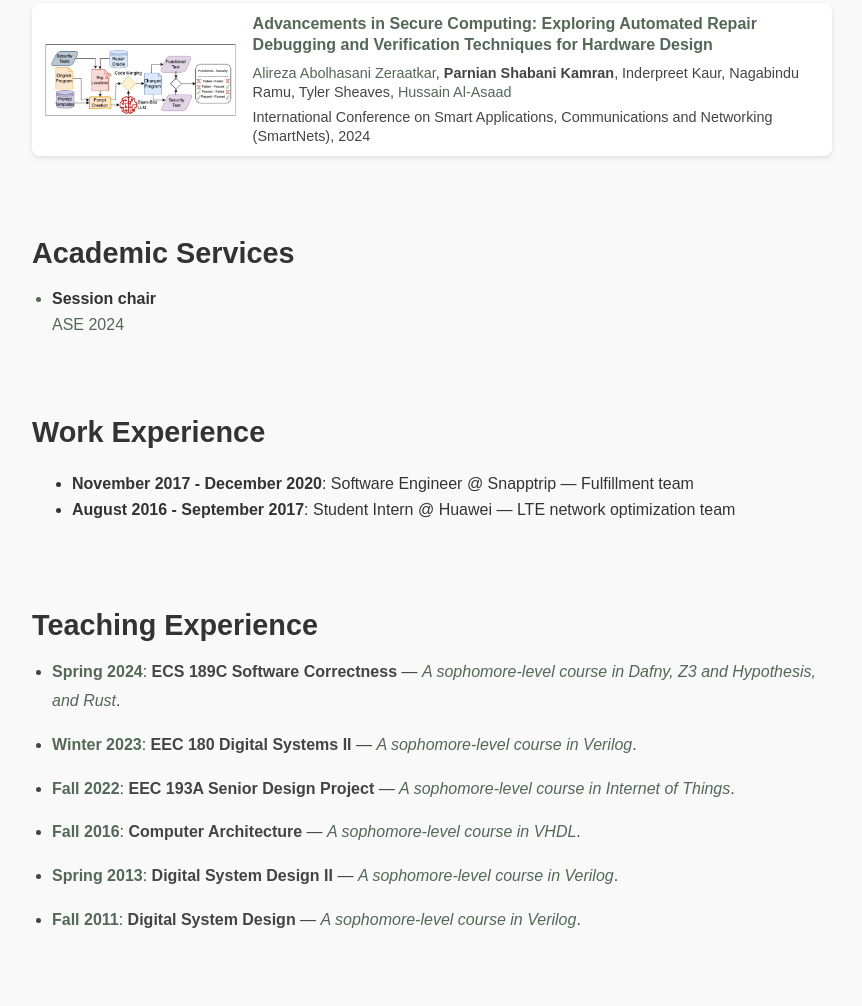
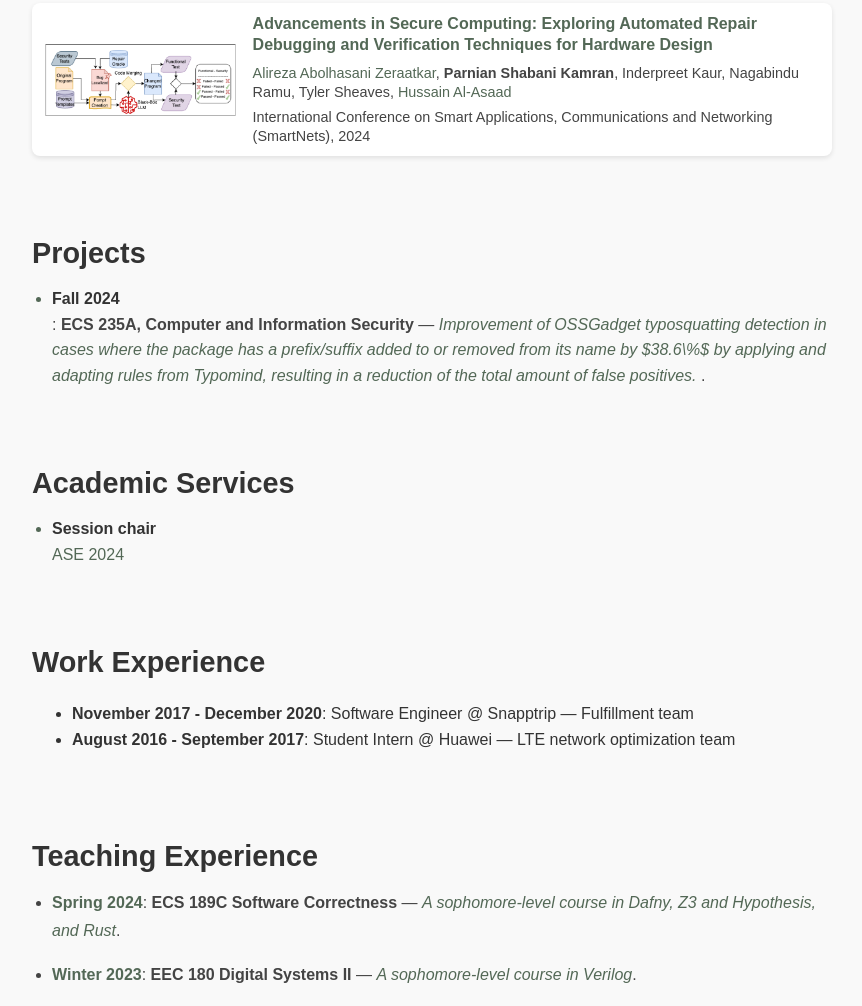
Before and after one commit to Parniaan/Parniaan.github.io, a plain HTML site: page index.html in a window 1280 px wide. Shown: the part 1089-2095 px from the top of the page, without its empty margins (208-1070 px from the left). Drawn offline with Linux system fonts and the light colour scheme.

Commit message:
Add projects

```diff
--- a/index.html
+++ b/index.html
@@ -103,6 +103,18 @@
 
     </div>
 
+
+    <div class="section">
+        <h2 class="section-title">Projects</h2>
+        <ul class="service-list">
+            <li>
+                <strong class="teaching-dates">Fall 2024</strong>:
+                <span class="teaching-role">ECS 235A, Computer and Information Security</span> —
+                <span class="teaching-description">Improvement of <a href="https://github.com/microsoft/OSSGadget">OSSGadget</a> typosquatting detection in cases where the package has a prefix/suffix added to or removed from its name by $38.6\%$ by applying and adapting rules from <a href="https://www.usenix.org/conference/usenixsecurity23/presentation/neupane">Typomind</a>, resulting in a reduction of the total amount of false positives. </span>.
+            </li>
+        </ul>
+    </div>
+
     <!-- Academic Services Section Using Flexbox -->
     <div class="section">
         <h2 class="section-title">Academic Services</h2>
```
